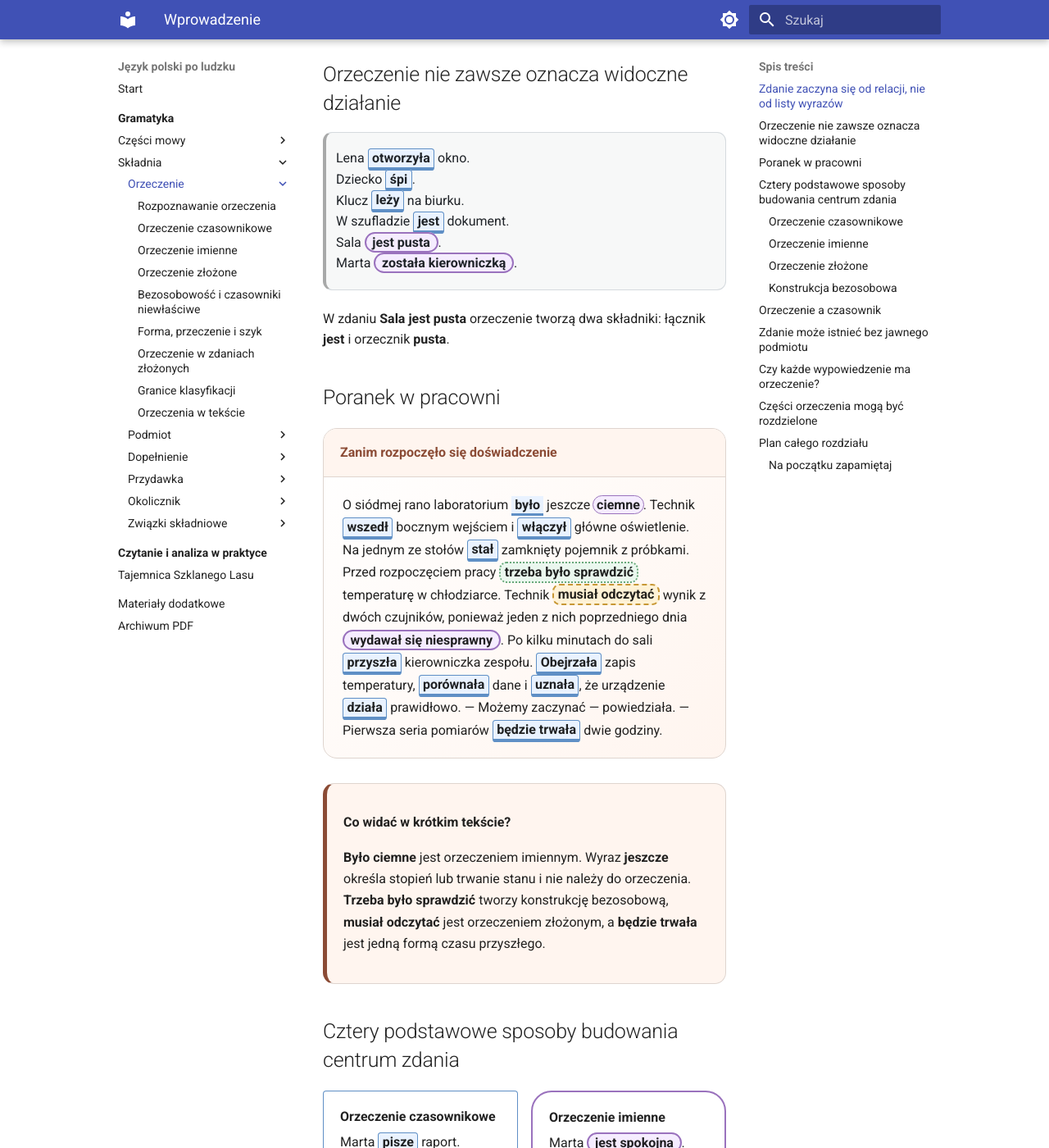
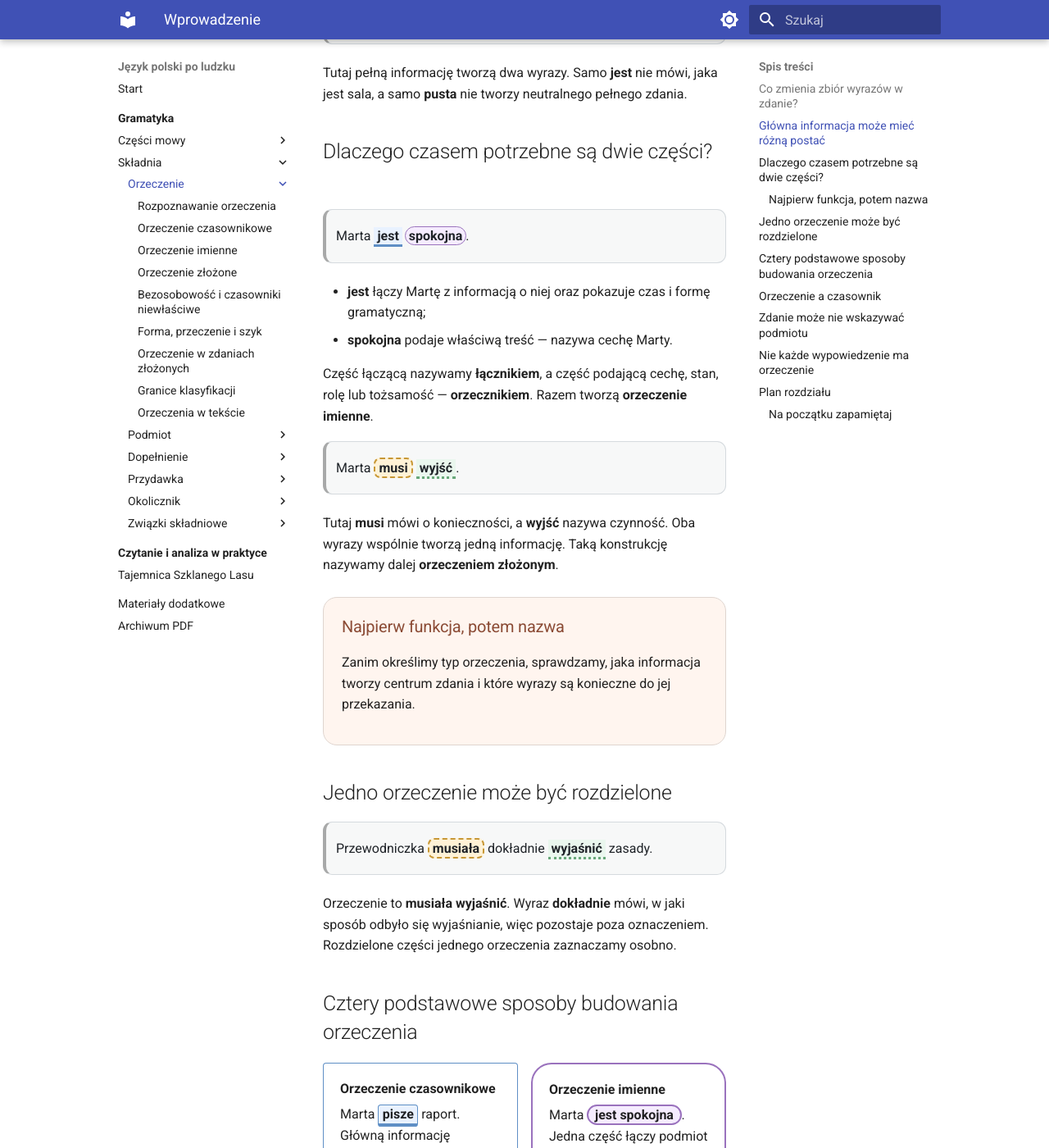
Before and after one commit to dchorazkiewicz/SP_JP, an MkDocs documentation site: the page built from docs/gramatyka/skladnia/orzeczenie/index.md, in a window 1280 px wide and 1400 px high, scrolled down 1730 px. Shown: the whole window at 82% size. Built offline with MkDocs 1.6.1 and Material for MkDocs 9.7.7, drawn with Linux system fonts in a browser that asks for light colours; some of the changed text lies outside the part shown.

Commit message:
Wyprowadź pojęcie orzeczenia z obserwacji zdania

```diff
--- a/docs/gramatyka/skladnia/orzeczenie/index.md
+++ b/docs/gramatyka/skladnia/orzeczenie/index.md
@@ -2,180 +2,136 @@
 
 <div class="predicate-lesson" markdown>
 
-<div class="predicate-lead" markdown>
+## Co zmienia zbiór wyrazów w zdanie?
 
-**Orzeczenie** jest centrum zdania. Informuje, co ktoś robi, co się wydarza, w jakim stanie ktoś lub coś pozostaje, kim lub czym jest albo jaką cechę przypisujemy osobie, rzeczy lub zjawisku. Od orzeczenia warto rozpoczynać analizę składniową, ponieważ to ono organizuje pozostałe składniki zdania.
-
-</div>
-
-<div class="predicate-checkpoint">
-  <div class="predicate-checkpoint__title">Zasada oznaczeń w całym dziale</div>
-  <p>Kolorowa ramka obejmuje wyłącznie orzeczenie. Nie obejmuje okoliczników, dopełnień, przydawek ani określeń stopnia. Jeżeli części orzeczenia są rozdzielone innym składnikiem zdania, każdą część zaznaczamy osobno.</p>
-</div>
-
-## Zdanie zaczyna się od relacji, nie od listy wyrazów
-
-Porównaj dwa zapisy:
+Porównaj:
 
 > badaczka, próbka, laboratorium, rano
 
-oraz:
-
 > Młoda badaczka <span class="predicate-mark predicate-mark--verbal">zbadała</span> próbkę rano w laboratorium.
 
-W pierwszym przykładzie mamy nazwy, ale nie wiemy jeszcze, jaka relacja je łączy. Dopiero forma **zbadała** tworzy zdarzenie:
-
-- ktoś wykonał czynność;
-- czynność dotyczyła określonego obiektu;
-- odbyła się w konkretnym czasie i miejscu.
+W pierwszym zapisie widzimy osoby, rzeczy, miejsce i czas, ale nie wiemy, co je łączy. Dopiero wyraz **zbadała** tworzy zdarzenie: ktoś wykonał czynność, czynność dotyczyła próbki, odbyła się rano i w laboratorium.
 
 <div class="predicate-tree">zbadała
 ├── kto? → badaczka
-│   └── jaka? → młoda
 ├── co? → próbkę
 ├── kiedy? → rano
 └── gdzie? → w laboratorium</div>
 
-Orzeczeniem jest wyłącznie **zbadała**. Wyrazy **rano** i **w laboratorium** należą do grupy orzeczenia, ale są okolicznikami, a nie częścią samego orzeczenia.
+Wyraz **zbadała** przekazuje główną informację i pozwala uporządkować pozostałe części zdania. Taki składnik nazywamy **orzeczeniem**.
 
 <div class="predicate-concept">
   <span class="predicate-concept__label">Pojęcie</span>
   <strong>Orzeczenie</strong>
-  <p>To główny składnik zdania, który orzeka o czynności, zdarzeniu, stanie, cesze, roli albo tożsamości. Może być wyrażony jednym czasownikiem, formą wielowyrazową, połączeniem łącznika z orzecznikiem albo konstrukcją bezosobową.</p>
+  <p>To część zdania, która mówi, co ktoś robi, co się wydarza, w jakim stanie ktoś lub coś pozostaje, kim jest albo jaką cechę mu przypisujemy.</p>
 </div>
 
-## Orzeczenie nie zawsze oznacza widoczne działanie
+<div class="predicate-checkpoint">
+  <div class="predicate-checkpoint__title">Co obejmuje ramka?</div>
+  <p>Ramka obejmuje tylko wyraz lub wyrazy tworzące orzeczenie. W zdaniu powyżej zaznaczamy wyłącznie <strong>zbadała</strong>. Wyrazy <em>próbkę</em>, <em>rano</em> i <em>w laboratorium</em> rozwijają informację, ale nie są częścią orzeczenia.</p>
+</div>
+
+## Główna informacja może mieć różną postać
 
 > Lena <span class="predicate-mark predicate-mark--verbal">otworzyła</span> okno.
+
+Wyraz **otworzyła** nazywa czynność.
+
 > Dziecko <span class="predicate-mark predicate-mark--verbal">śpi</span>.
+
+Wyraz **śpi** opisuje stan.
+
 > Klucz <span class="predicate-mark predicate-mark--verbal">leży</span> na biurku.
-> W szufladzie <span class="predicate-mark predicate-mark--verbal">jest</span> dokument.
+
+Wyraz **leży** mówi o położeniu.
+
 > Sala <span class="predicate-mark predicate-mark--nominal">jest pusta</span>.
-> Marta <span class="predicate-mark predicate-mark--nominal">została kierowniczką</span>.
 
-W zdaniu **Sala jest pusta** orzeczenie tworzą dwa składniki: łącznik **jest** i orzecznik **pusta**.
+Tutaj pełną informację tworzą dwa wyrazy. Samo **jest** nie mówi, jaka jest sala, a samo **pusta** nie tworzy neutralnego pełnego zdania.
 
-## Poranek w pracowni
+## Dlaczego czasem potrzebne są dwie części?
 
-<div class="predicate-story">
-  <div class="predicate-story__title">Zanim rozpoczęło się doświadczenie</div>
-  <div class="predicate-story__body" markdown>
+> Marta <span class="predicate-part-linker">jest</span> <span class="predicate-part-predicative">spokojna</span>.
 
-O siódmej rano laboratorium <span class="predicate-part-linker">było</span> jeszcze <span class="predicate-part-predicative">ciemne</span>. Technik <span class="predicate-mark predicate-mark--verbal">wszedł</span> bocznym wejściem i <span class="predicate-mark predicate-mark--verbal">włączył</span> główne oświetlenie. Na jednym ze stołów <span class="predicate-mark predicate-mark--verbal">stał</span> zamknięty pojemnik z próbkami.
+- **jest** łączy Martę z informacją o niej oraz pokazuje czas i formę gramatyczną;
+- **spokojna** podaje właściwą treść — nazywa cechę Marty.
 
-Przed rozpoczęciem pracy <span class="predicate-mark predicate-mark--impersonal">trzeba było sprawdzić</span> temperaturę w chłodziarce. Technik <span class="predicate-mark predicate-mark--compound">musiał odczytać</span> wynik z dwóch czujników, ponieważ jeden z nich poprzedniego dnia <span class="predicate-mark predicate-mark--nominal">wydawał się niesprawny</span>.
+Część łączącą nazywamy **łącznikiem**, a część podającą cechę, stan, rolę lub tożsamość — **orzecznikiem**. Razem tworzą **orzeczenie imienne**.
 
-Po kilku minutach do sali <span class="predicate-mark predicate-mark--verbal">przyszła</span> kierowniczka zespołu. <span class="predicate-mark predicate-mark--verbal">Obejrzała</span> zapis temperatury, <span class="predicate-mark predicate-mark--verbal">porównała</span> dane i <span class="predicate-mark predicate-mark--verbal">uznała</span>, że urządzenie <span class="predicate-mark predicate-mark--verbal">działa</span> prawidłowo.
+> Marta <span class="predicate-part-modal">musi</span> <span class="predicate-part-infinitive">wyjść</span>.
 
-— Możemy zaczynać — powiedziała. — Pierwsza seria pomiarów <span class="predicate-mark predicate-mark--verbal">będzie trwała</span> dwie godziny.
+Tutaj **musi** mówi o konieczności, a **wyjść** nazywa czynność. Oba wyrazy wspólnie tworzą jedną informację. Taką konstrukcję nazywamy dalej **orzeczeniem złożonym**.
 
-  </div>
+<div class="predicate-summary">
+<h3>Najpierw funkcja, potem nazwa</h3>
+<p>Zanim określimy typ orzeczenia, sprawdzamy, jaka informacja tworzy centrum zdania i które wyrazy są konieczne do jej przekazania.</p>
 </div>
 
-<div class="predicate-reading__commentary" markdown>
-<strong>Co widać w krótkim tekście?</strong>
+## Jedno orzeczenie może być rozdzielone
 
-**Było ciemne** jest orzeczeniem imiennym. Wyraz **jeszcze** określa stopień lub trwanie stanu i nie należy do orzeczenia. **Trzeba było sprawdzić** tworzy konstrukcję bezosobową, **musiał odczytać** jest orzeczeniem złożonym, a **będzie trwała** jest jedną formą czasu przyszłego.
-</div>
+> Przewodniczka <span class="predicate-part-modal">musiała</span> dokładnie <span class="predicate-part-infinitive">wyjaśnić</span> zasady.
 
-## Cztery podstawowe sposoby budowania centrum zdania
+Orzeczenie to **musiała wyjaśnić**. Wyraz **dokładnie** mówi, w jaki sposób odbyło się wyjaśnianie, więc pozostaje poza oznaczeniem. Rozdzielone części jednego orzeczenia zaznaczamy osobno.
+
+## Cztery podstawowe sposoby budowania orzeczenia
 
 <div class="predicate-type-grid">
-  <div class="predicate-type-card predicate-type-card--verbal"><strong>Orzeczenie czasownikowe</strong>Marta <span class="predicate-mark predicate-mark--verbal">pisze</span> raport.<br>Raport <span class="predicate-mark predicate-mark--verbal">został wysłany</span>.</div>
-  <div class="predicate-type-card predicate-type-card--nominal"><strong>Orzeczenie imienne</strong>Marta <span class="predicate-mark predicate-mark--nominal">jest spokojna</span>.<br>Marta <span class="predicate-mark predicate-mark--nominal">została lekarką</span>.</div>
-  <div class="predicate-type-card predicate-type-card--compound"><strong>Orzeczenie złożone</strong>Marta <span class="predicate-mark predicate-mark--compound">musi napisać</span> raport.<br>Marta <span class="predicate-mark predicate-mark--compound">zaczęła pracować</span>.</div>
-  <div class="predicate-type-card predicate-type-card--impersonal"><strong>Konstrukcja bezosobowa</strong>W sali <span class="predicate-mark predicate-mark--impersonal">posprzątano</span>.<br>Przed wyjściem <span class="predicate-mark predicate-mark--impersonal">trzeba sprawdzić</span> drzwi.</div>
+  <div class="predicate-type-card predicate-type-card--verbal"><strong>Orzeczenie czasownikowe</strong>Marta <span class="predicate-mark predicate-mark--verbal">pisze</span> raport.<br>Główną informację przekazuje forma czasownika.</div>
+  <div class="predicate-type-card predicate-type-card--nominal"><strong>Orzeczenie imienne</strong>Marta <span class="predicate-mark predicate-mark--nominal">jest spokojna</span>.<br>Jedna część łączy podmiot z informacją, druga ją podaje.</div>
+  <div class="predicate-type-card predicate-type-card--compound"><strong>Orzeczenie złożone</strong>Marta <span class="predicate-mark predicate-mark--compound">musi napisać</span> raport.<br>Jedna część zmienia sposób rozumienia czynności, druga ją nazywa.</div>
+  <div class="predicate-type-card predicate-type-card--impersonal"><strong>Konstrukcja bezpodmiotowa</strong>W sali <span class="predicate-mark predicate-mark--impersonal">posprzątano</span>.<br>Zdanie mówi o zdarzeniu bez wskazywania zwykłego podmiotu.</div>
 </div>
-
-### Orzeczenie czasownikowe
-
-> Marta <span class="predicate-mark predicate-mark--verbal">pracuje</span>.
-> Marta <span class="predicate-mark predicate-mark--verbal">będzie pracowała</span>.
-> Niebo <span class="predicate-mark predicate-mark--verbal">rozjaśniło się</span>.
-
-### Orzeczenie imienne
-
-> Marta <span class="predicate-part-linker">jest</span> <span class="predicate-part-predicative">spokojna</span>.
-> Marta <span class="predicate-part-linker">została</span> <span class="predicate-part-predicative">kierowniczką</span>.
-
-### Orzeczenie złożone
-
-> Marta <span class="predicate-part-modal">musi</span> <span class="predicate-part-infinitive">wyjść</span>.
-> Marta <span class="predicate-part-modal">zaczęła</span> <span class="predicate-part-infinitive">czytać</span>.
-
-### Konstrukcja bezosobowa
-
-> <span class="predicate-mark predicate-mark--impersonal">Pada</span>.
-> W sali <span class="predicate-mark predicate-mark--impersonal">posprzątano</span>.
-> Tutaj <span class="predicate-mark predicate-mark--impersonal">można wejść</span> bez biletu.
 
 ## Orzeczenie a czasownik
 
-**Czasownik** jest częścią mowy. **Orzeczenie** jest funkcją składniową w zdaniu.
+**Czasownik** jest rodzajem wyrazu. **Orzeczenie** jest funkcją pełnioną w zdaniu.
 
 > Uczniowie <span class="predicate-mark predicate-mark--verbal">czytają</span> instrukcję.
 
+Forma **czytają** jest czasownikiem i pełni funkcję orzeczenia.
+
 > <strong>Czytając instrukcję</strong>, uczniowie <span class="predicate-mark predicate-mark--verbal">robili</span> notatki.
 
-Forma **czytając** nie jest osobowym orzeczeniem. Orzeczeniem zdania jest **robili**.
+Forma **czytając** pochodzi od czasownika, ale nie tworzy tutaj głównej informacji zdania. Orzeczeniem jest **robili**.
 
-> Marta <span class="predicate-mark predicate-mark--compound">musi przeczytać</span> instrukcję.
+## Zdanie może nie wskazywać podmiotu
 
-Wyrazy **musi przeczytać** tworzą jedno orzeczenie złożone.
+> <span class="predicate-mark predicate-mark--verbal">Przeczytałem</span> raport. — osobę można odtworzyć z formy: **ja**.
 
-## Zdanie może istnieć bez jawnego podmiotu
+> <span class="predicate-mark predicate-mark--impersonal">Pada</span>. — zdanie opisuje zjawisko bez wykonawcy.
 
-> <span class="predicate-mark predicate-mark--verbal">Przeczytałem</span> raport. — podmiot domyślny: **ja**.
-> <span class="predicate-mark predicate-mark--impersonal">Pada</span>. — brak zwykłego wykonawcy.
-> W magazynie <span class="predicate-mark predicate-mark--impersonal">znaleziono</span> dokument.
-> Przed wejściem <span class="predicate-mark predicate-mark--impersonal">należy założyć</span> kask.
+> W magazynie <span class="predicate-mark predicate-mark--impersonal">znaleziono</span> dokument. — czynność wykonano, ale podmiot nie został wskazany.
 
-## Czy każde wypowiedzenie ma orzeczenie?
-
-Nie. Równoważniki zdań nie zawierają osobowego centrum orzeczeniowego:
+## Nie każde wypowiedzenie ma orzeczenie
 
 > Cisza w sali.
-> Po lekcjach do biblioteki.
-> Co za niespodzianka!
-> Zakaz wstępu bez upoważnienia.
 
-## Części orzeczenia mogą być rozdzielone
+> W sali <span class="predicate-mark predicate-mark--verbal">zapadła</span> cisza.
 
-> Doświadczona przewodniczka <span class="predicate-part-modal">musiała</span> dokładnie <span class="predicate-part-infinitive">wyjaśnić</span> uczestnikom zasady bezpieczeństwa przed wejściem do laboratorium.
+Pierwszy zapis nazywa sytuację, lecz nie zawiera orzeczenia. Taki zapis nazywamy **równoważnikiem zdania**. Drugi jest zdaniem, ponieważ forma **zapadła** mówi, co się wydarzyło.
 
-Orzeczenie to **musiała wyjaśnić**. Wyraz **dokładnie** jest okolicznikiem sposobu i pozostaje poza ramkami.
-
-<div class="predicate-tree">musiała wyjaśnić
-├── kto? → przewodniczka
-│   └── jaka? → doświadczona
-├── komu? → uczestnikom
-├── co? → zasady
-│   └── czego? → bezpieczeństwa
-├── kiedy? → przed wejściem
-└── jak? → dokładnie</div>
-
-## Plan całego rozdziału
+## Plan rozdziału
 
 <div class="predicate-topic-grid">
-  <a class="predicate-topic-card" href="rozpoznawanie-i-centrum-zdania/"><span class="predicate-topic-number">01</span><strong>Jak znaleźć orzeczenie?</strong><span>Procedura analizy, formy wielowyrazowe, równoważniki i najczęstsze pomyłki.</span></a>
-  <a class="predicate-topic-card" href="orzeczenie-czasownikowe/"><span class="predicate-topic-number">02</span><strong>Orzeczenie czasownikowe</strong><span>Formy osobowe, czas przyszły, tryb, aspekt, czasowniki zwrotne i strona bierna.</span></a>
-  <a class="predicate-topic-card" href="orzeczenie-imienne/"><span class="predicate-topic-number">03</span><strong>Orzeczenie imienne</strong><span>Łącznik i orzecznik oraz ścisłe granice orzeczenia imiennego.</span></a>
-  <a class="predicate-topic-card" href="orzeczenie-zlozone/"><span class="predicate-topic-number">04</span><strong>Orzeczenie złożone</strong><span>Modalność, faza czynności i rozdzielone składniki orzeczenia.</span></a>
-  <a class="predicate-topic-card" href="bezosobowe-i-niewlasciwe/"><span class="predicate-topic-number">05</span><strong>Bezosobowość i czasowniki niewłaściwe</strong><span>Formy na -no i -to, konstrukcje z się oraz wyrazy można, trzeba, wolno i należy.</span></a>
-  <a class="predicate-topic-card" href="forma-przeczenie-i-szyk/"><span class="predicate-topic-number">06</span><strong>Forma, przeczenie i szyk</strong><span>Osoba, liczba, rodzaj, czas, tryb oraz zakres przeczenia.</span></a>
-  <a class="predicate-topic-card" href="orzeczenie-w-zdaniach-zlozonych/"><span class="predicate-topic-number">07</span><strong>Orzeczenie w zdaniach złożonych</strong><span>Centra zdań składowych, relacje podrzędne, równoważniki i elipsa.</span></a>
-  <a class="predicate-topic-card" href="granice-klasyfikacji/"><span class="predicate-topic-number">08</span><strong>Granice klasyfikacji</strong><span>Jednoznaczny standard przyjęty w tej publikacji.</span></a>
-  <a class="predicate-topic-card" href="orzeczenia-w-tekscie/"><span class="predicate-topic-number">09</span><strong>Orzeczenia w opowieści</strong><span>Dłuższy tekst z rygorystycznie zaznaczonymi orzeczeniami.</span></a>
+  <a class="predicate-topic-card" href="rozpoznawanie-i-centrum-zdania/"><span class="predicate-topic-number">01</span><strong>Jak znaleźć orzeczenie?</strong><span>Od głównej informacji do dokładnego zakresu oznaczenia.</span></a>
+  <a class="predicate-topic-card" href="orzeczenie-czasownikowe/"><span class="predicate-topic-number">02</span><strong>Orzeczenie czasownikowe</strong><span>Kiedy forma czasownika samodzielnie tworzy centrum zdania.</span></a>
+  <a class="predicate-topic-card" href="orzeczenie-imienne/"><span class="predicate-topic-number">03</span><strong>Orzeczenie imienne</strong><span>Jak dwie części wspólnie przypisują cechę, stan, rolę lub tożsamość.</span></a>
+  <a class="predicate-topic-card" href="orzeczenie-zlozone/"><span class="predicate-topic-number">04</span><strong>Orzeczenie złożone</strong><span>Konieczność, możliwość oraz początek i koniec czynności.</span></a>
+  <a class="predicate-topic-card" href="bezosobowe-i-niewlasciwe/"><span class="predicate-topic-number">05</span><strong>Konstrukcje bez zwykłego podmiotu</strong><span>Zjawiska, nieokreśleni wykonawcy i ogólne powinności.</span></a>
+  <a class="predicate-topic-card" href="forma-przeczenie-i-szyk/"><span class="predicate-topic-number">06</span><strong>Forma, przeczenie i szyk</strong><span>Czas, osoba, liczba, rodzaj i zakres przeczenia.</span></a>
+  <a class="predicate-topic-card" href="orzeczenie-w-zdaniach-zlozonych/"><span class="predicate-topic-number">07</span><strong>Zdania złożone</strong><span>Główne informacje w połączonych częściach wypowiedzenia.</span></a>
+  <a class="predicate-topic-card" href="granice-klasyfikacji/"><span class="predicate-topic-number">08</span><strong>Granice klasyfikacji</strong><span>Konstrukcje podobne z wyglądu, lecz pełniące inne funkcje.</span></a>
+  <a class="predicate-topic-card" href="orzeczenia-w-tekscie/"><span class="predicate-topic-number">09</span><strong>Orzeczenia w opowieści</strong><span>Dłuższy tekst, kontrola zakresu i uzasadnienia.</span></a>
 </div>
 
 <div class="predicate-summary">
 <h3>Na początku zapamiętaj</h3>
 <ul>
-  <li>Ramka oznacza samo orzeczenie, nie całą grupę orzeczenia.</li>
-  <li>Okoliczniki, dopełnienia i przydawki pozostają poza ramką.</li>
-  <li>Jeżeli części orzeczenia są rozdzielone, zaznaczamy je osobno.</li>
-  <li>Czasownik jest częścią mowy, a orzeczenie — funkcją składniową.</li>
-  <li>Nie każde wypowiedzenie jest zdaniem.</li>
+  <li>Najpierw ustal główną informację zdania, a dopiero potem nazwij typ konstrukcji.</li>
+  <li>Ramka obejmuje samo orzeczenie, nie wszystkie wyrazy zależne od niego.</li>
+  <li>Jedno orzeczenie może składać się z jednego albo kilku wyrazów.</li>
+  <li>Rozdzielone części jednego orzeczenia zaznaczamy osobno.</li>
+  <li>Czasownik jest częścią mowy, a orzeczenie — funkcją w zdaniu.</li>
 </ul>
 </div>
 
```
